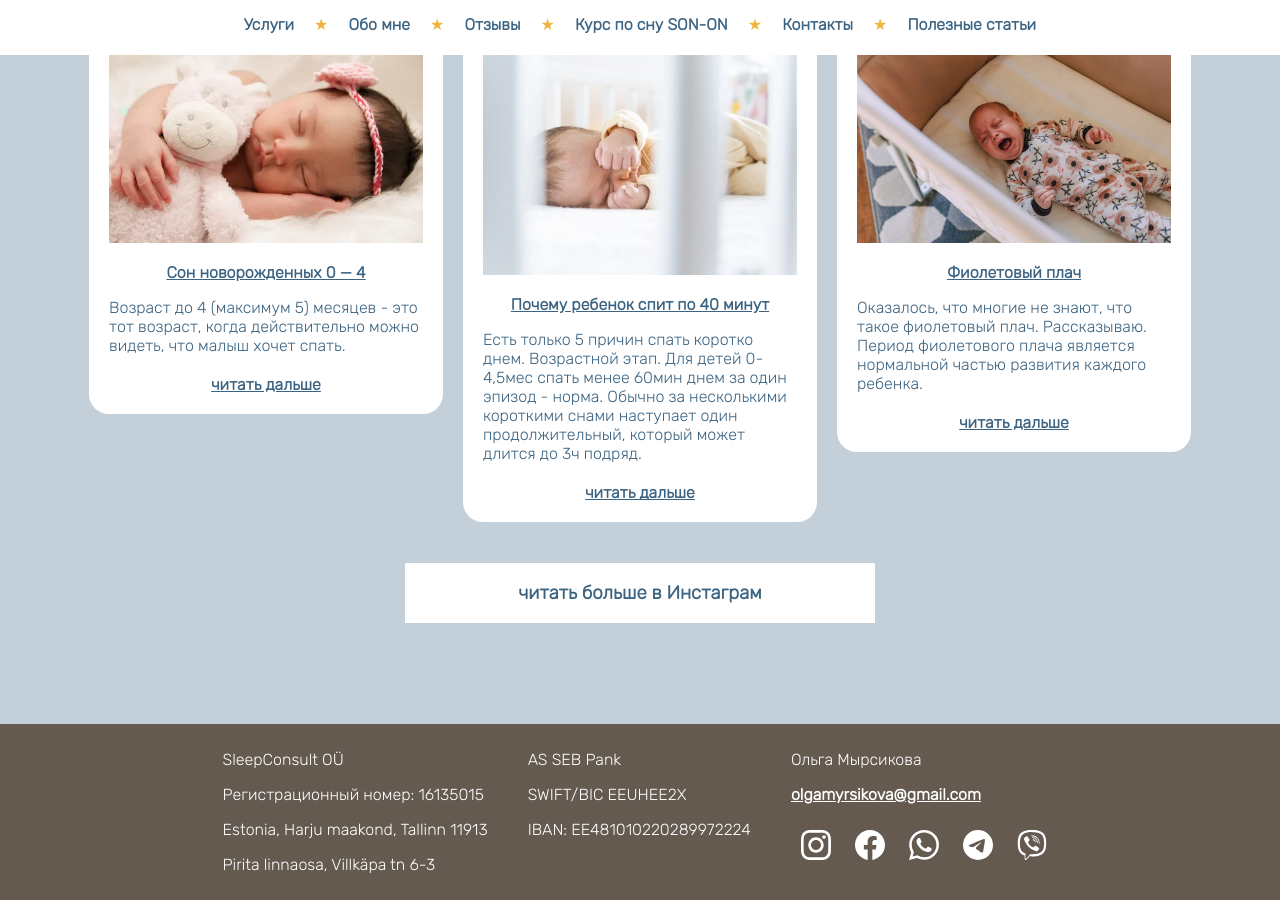
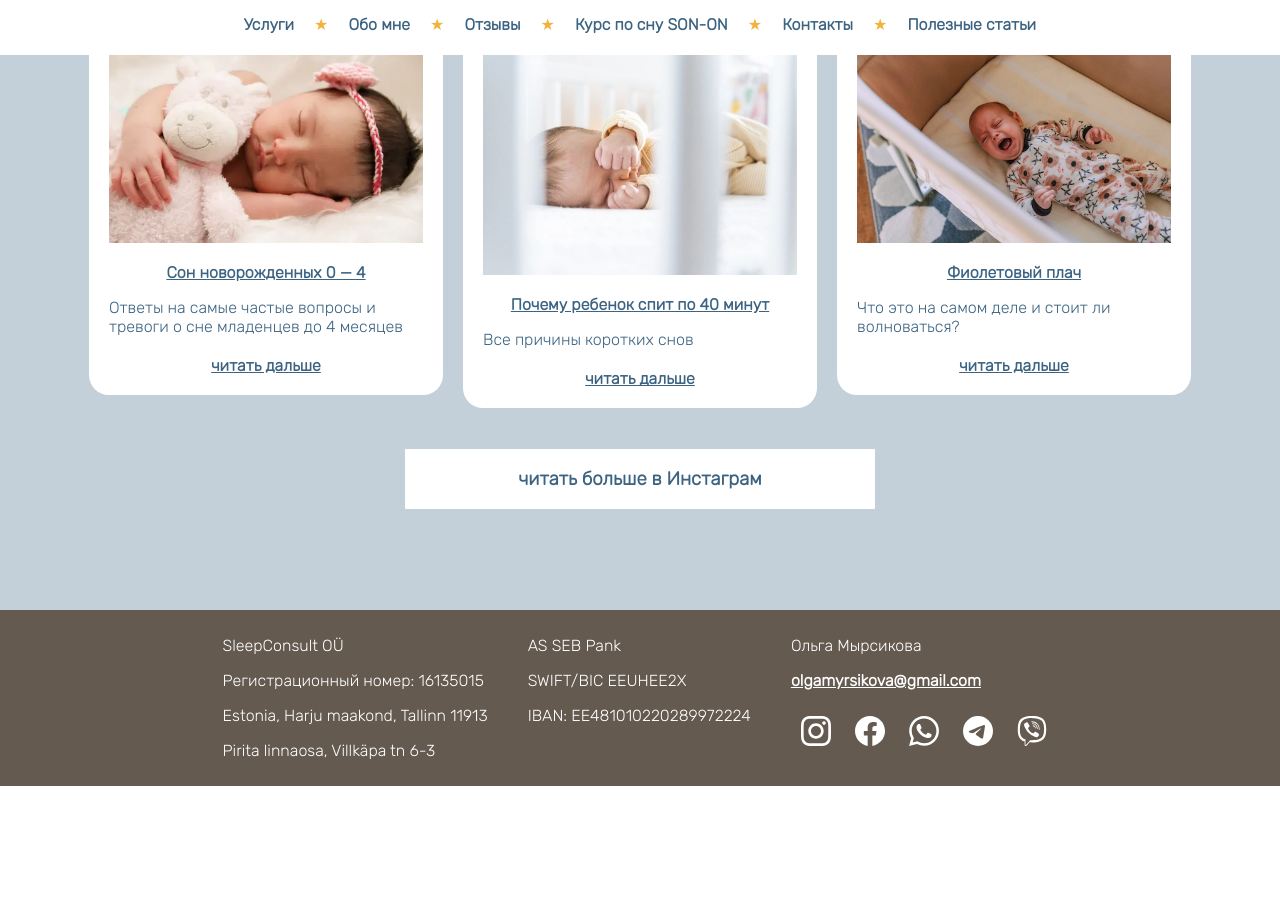
Before and after one commit to Olgamyrsikova/sleepconsult, a Jekyll site: the page built from index.html, in a window 1280 px wide and 900 px high, scrolled down 6106 px. Built offline with Jekyll 4.4.1, drawn with Linux system fonts in a browser that asks for light colours; after the commit the page ends 6892 px from its top, so only the background shows below that.

```diff
--- a/_posts/2022-02-01-fioletovyi-plach.md
+++ b/_posts/2022-02-01-fioletovyi-plach.md
@@ -1,8 +1,8 @@
 ---
 layout: post
 title: Фиолетовый плач
-tag: плач, сон, ребенок
-excerpt: Оказалось, что многие не знают, что такое фиолетовый плач. Рассказываю. Период фиолетового плача является нормальной частью развития каждого ребенка.
+tag: новорожденный, колики, плач, младенец, ребенок
+excerpt: Что это на самом деле и стоит ли волноваться?
 ---
 
 Оказалось, что многие не знают, что такое фиолетовый плач. Рассказываю.
--- a/_posts/2022-02-02-pochemu-rebenok-ne-spit-40-minut.md
+++ b/_posts/2022-02-02-pochemu-rebenok-ne-spit-40-minut.md
@@ -1,8 +1,8 @@
 ---
 layout: post
 title: Почему ребенок спит по&nbsp;40&nbsp;минут
-tag: сон, ребенок
-excerpt: Есть только 5 причин спать коротко днем. Возрастной этап. Для детей 0-4,5мес спать менее 60мин днем за один эпизод - норма. Обычно за несколькими короткими снами наступает один продолжительный, который может длится до 3ч подряд.
+tag: сон, ребенок, малыш, младенец
+excerpt: Все причины коротких снов
 ---
 
 Есть только 5 причин спать коротко днем:
--- a/_posts/2022-02-03-son-novorozdennyh-0-4.md
+++ b/_posts/2022-02-03-son-novorozdennyh-0-4.md
@@ -1,8 +1,8 @@
 ---
 layout: post
 title: Сон новорожденных 0&nbsp;&mdash;&nbsp;4
-tag: сон, ребенок, новорожденный
-excerpt: Возраст до 4 (максимум 5) месяцев - это тот возраст, когда действительно можно видеть, что малыш хочет спать.
+tag: новорожденный, ребенок, сон, малыш, младенец
+excerpt: Ответы на самые частые вопросы и тревоги о сне младенцев до 4 месяцев
 ---
 
 Возраст до 4 (максимум 5) месяцев - это тот возраст, когда действительно можно видеть, что малыш хочет спать.
--- a/index.html
+++ b/index.html
@@ -19,12 +19,12 @@ title: Ольга Мырсикова
 
 		<link rel="manifest" href="{{ site.url }}/manifest.json">
 
-		<meta name="description" content="Я - дипломированный консультант по детскому сну и моё единственное искреннее стремление — помогать мамам восстановить свой ресурс, почувствовать себя легче и увереннее путем работы над сном их малышей."/>
+		<meta name="description" content="наладка сна за неделю | самостоятельное засыпание | авторский курс по сну"/>
 		<meta property="og:url" content="{{ site.url }}"/>
 		<meta property="og:type" content="website"/>
 		<meta property="og:title" content="Ольга Мырсикова | Консультант по детскому сну"/>
 		<meta property="og:site_name" content="Ольга Мырсикова | Консультант по детскому сну"/>
-		<meta property="og:description" content="Я - дипломированный консультант по детскому сну и моё единственное искреннее стремление — помогать мамам восстановить свой ресурс, почувствовать себя легче и увереннее путем работы над сном их малышей."/>
+		<meta property="og:description" content="наладка сна за неделю | самостоятельное засыпание | авторский курс по сну"/>
 		<meta property="og:image" content="{{ site.url }}/assets/preview.png"/>
 		<meta property="og:image:url" content="{{ site.url }}/assets/preview.png"/>
 		<meta property="og:image:secure_url" content="{{ site.url }}/assets/preview.png"/>
```
